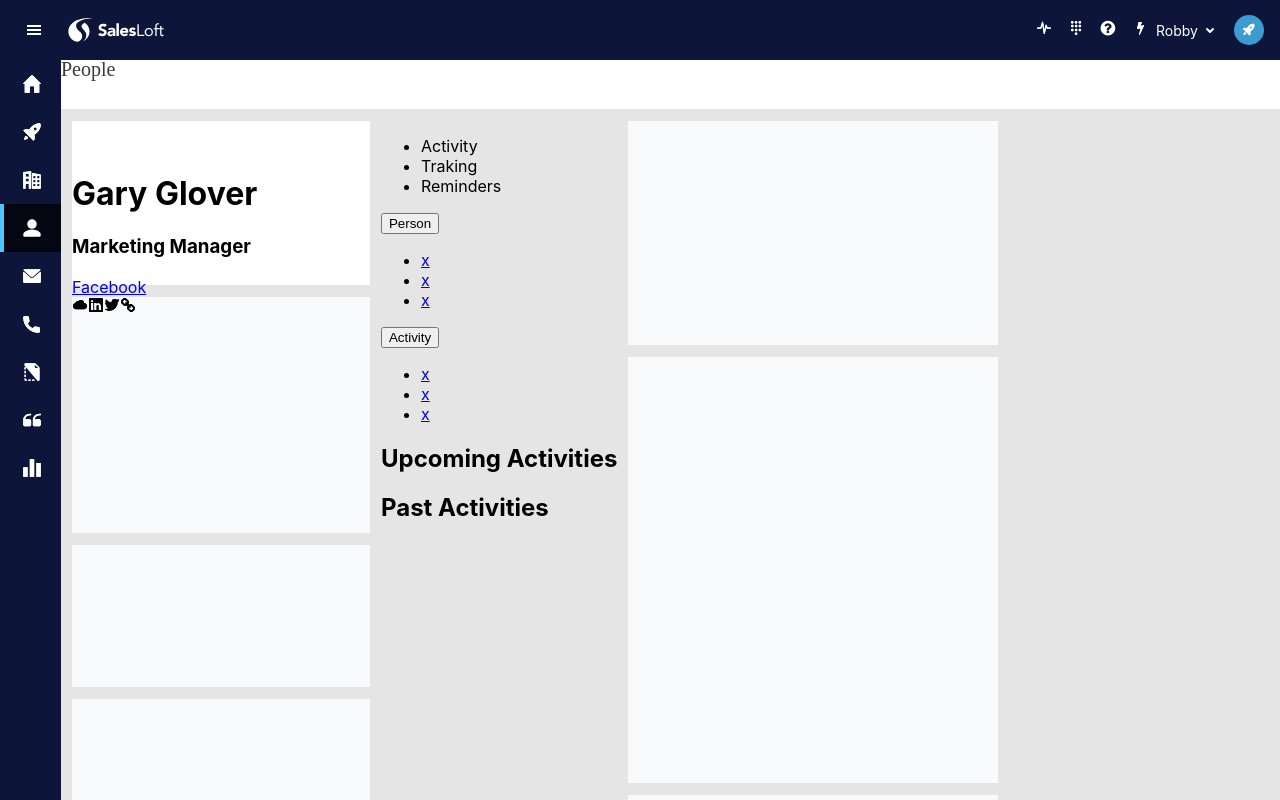
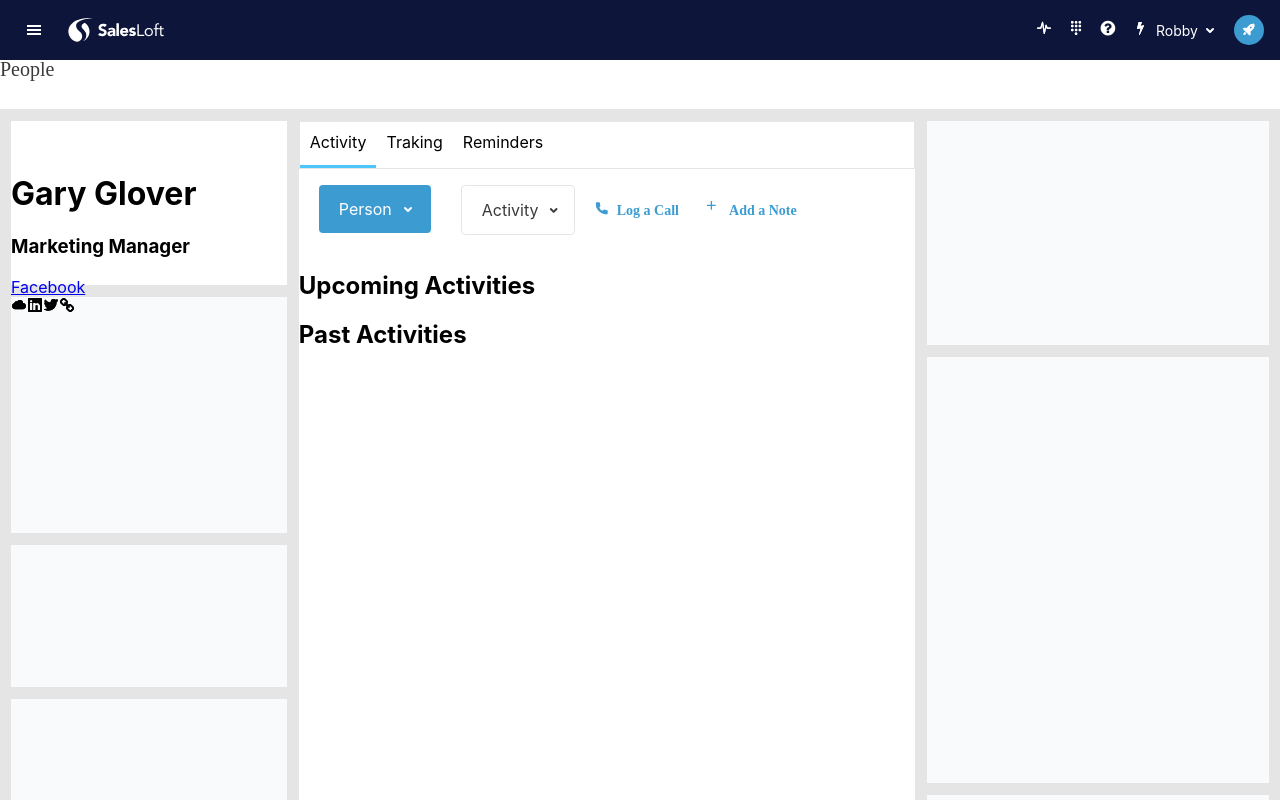
Before and after one commit to yesi-aracawa/ui-engineer-exercise, a React (Create React App) app: page / in a window 1280 px wide. Built offline with nearby package versions, Linux system fonts and the light colour scheme.

Commit message:
feat: Add Tabs functionality in the Activities Section
* Add styling for Tab selection
* Add functionality clicking each tab
* Add styling to the false affordance for dropdown buttons

```diff
--- a/src/views/People/ActivityInfo/ActivityInfo.jsx
+++ b/src/views/People/ActivityInfo/ActivityInfo.jsx
@@ -1,52 +1,130 @@
-import React from 'react';
+import React, { useState } from 'react';
+import styled from "styled-components";
+import { getColor } from "../../../_starter/theme/theme";
+import { default as ChevronSmDownIcon } from "../../../_starter/shared/Icons/ChevronSmDown";
+import { default as PhoneIcon } from "../../../_starter/shared/Icons/Phone";
+import { default as PlusIcon } from "../../../_starter/shared/Icons/Plus";
+
+const ActivityDetailButtons = styled.div`
+  display: flex;
+`;
+
+const TabNav = styled.div`
+  width: 100%;
+  height: 48px;
+  display: flex;
+  box-sizing: border-box;
+  background: ${getColor('white')};
+  border: 1px solid ${getColor('greyLightest')};
+`;
+
+const TabItem = styled.div`
+  padding: 10px;
+  cursor: pointer;
+  transition: 0.3s;
+  border-bottom: 3px solid ${(props) => (
+    props.active ? `${getColor('blueLight')}` : `${getColor('white')}`
+  )};
+  background-color: ${getColor('white')};
+`;
+
+const TabPanel = styled.div`
+    display: ${props => (props.active ? '' : 'none')};
+`;
+
+const ActivityDpwnBtn = styled.div`
+  display: flex;
+  flex-direction: row;
+  align-items: center;
+  width: 88px;
+  height: 32px;
+  padding: 8px 12px;
+  border-radius: 4px;
+  margin: 16px 10px 16px 20px;
+  color: ${getColor('greyDarkest')};
+  background: ${getColor('white')};
+  border: 1px solid ${getColor('greyLightest')};
+`;
+const PersonDropdownBtn = styled.div`
+  display: flex;
+  flex-direction: row;
+  align-items: center;
+
+  width: 88px;
+  height: 32px;
+  padding: 8px 12px;
+  border-radius: 4px;
+  margin: 16px 10px 16px 20px;
+  color: ${getColor('white')};
+  background: ${getColor('blue')};
+`;
+const ActivityContainer = styled.div`
+  width: 667px;
+  height: 1095px;
+  margin: 0 0 10px 0px;
+
+
+  background: ${getColor('white')};
+  border: 1px solid ${getColor('greyLightest')};
+  box-sizing: border-box;
+`;
+const BtnTitle = styled.label`
+  margin: 0 8px;
+`;
+const LogActivityLink = styled.a`
+  line-height: 16px;
+  margin: auto 10px;
+  font-family: Proxima Nova;
+  font-style: normal;
+  font-weight: 600;
+  font-size: 14px;
+  color: ${getColor('blue')};
+`;
 
 function ActivityInfo() {
+  const [active, setActive] = useState(0);
+  const handleClick = e => {
+    const index = parseInt(e.target.id, 0);
+    if (index !== active) {
+      setActive(index);
+    }
+  };
+
   return (
-    <div class='central-panel-container'>
-      <nav>
-        <ul>
-          <li>Activity</li>
-          <li>Traking</li>
-          <li>Reminders</li>
-        </ul>
-      </nav>
-      <div class='activity-tab'>
-        <div class='activity-detail-buttons'>
-          <div class="dropdown">
-            <button class="btn btn-primary dropdown-toggle" type="button" data-toggle="dropdown">
-              Person
-              <span class="caret"></span>
-            </button>
-            <ul class="dropdown-menu">
-              <li><a href="#">x</a></li>
-              <li><a href="#">x</a></li>
-              <li><a href="#">x</a></li>
-            </ul>
-          </div>
-          <div class="dropdown">
-            <button class="btn btn-primary dropdown-toggle" type="button" data-toggle="dropdown">
-              Activity
-              <span class="caret"></span>
-            </button>
-            <ul class="dropdown-menu">
-              <li><a href="#">x</a></li>
-              <li><a href="#">x</a></li>
-              <li><a href="#">x</a></li>
-            </ul>
-          </div>
-          <a class='log-call-btn'>
-            <span></span>
-          </a>
-          <a class='add-note-btn'>
-            <span></span>
-          </a>
-        </div>
+    <ActivityContainer>
+      <TabNav>
+        <TabItem onClick={handleClick} active={active === 0} id={0} >Activity</TabItem>
+        <TabItem onClick={handleClick} active={active === 1} id={1}>Traking</TabItem>
+        <TabItem onClick={handleClick} active={active === 2} id={2}>Reminders</TabItem>
+      </TabNav>
+      <TabPanel active={active === 0}>
+        <ActivityDetailButtons>
+          <PersonDropdownBtn typeof="button">
+            <BtnTitle>Person</BtnTitle>
+            <ChevronSmDownIcon />
+          </PersonDropdownBtn>
+          <ActivityDpwnBtn>
+            <BtnTitle>Activity</BtnTitle>
+            <ChevronSmDownIcon />
+          </ActivityDpwnBtn>
+          <LogActivityLink>
+            <PhoneIcon/>
+            <BtnTitle>Log a Call</BtnTitle>
+          </LogActivityLink>
+          <LogActivityLink>
+            <PlusIcon/>
+            <BtnTitle>Add a Note</BtnTitle>
+          </LogActivityLink>
+        </ActivityDetailButtons>
         <h2>Upcoming Activities</h2>
         <p></p>
         <h2>Past Activities</h2>
         <div></div>
-      </div>
-    </div>
+      </TabPanel>
+      <TabPanel active={active === 1} ></TabPanel>
+      <TabPanel active={active === 2} ></TabPanel>
+
+    </ActivityContainer>
   );
 
 }
```
